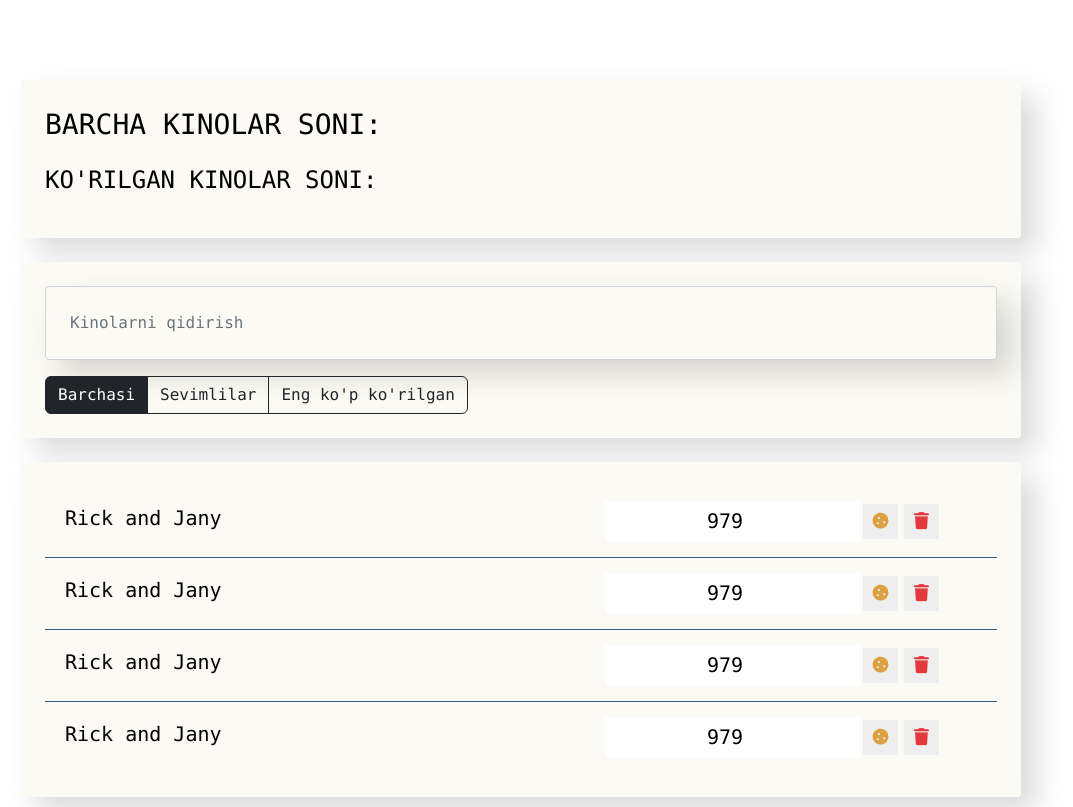
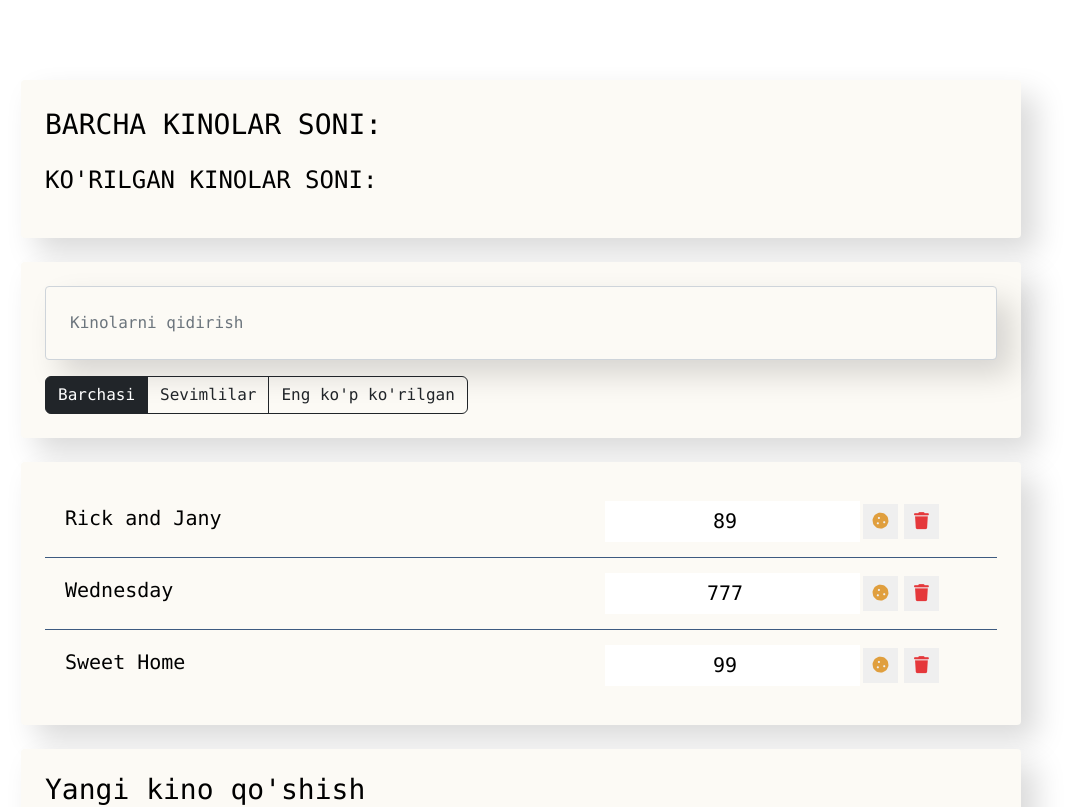
Before and after one commit to XushbaxtovNodirbek/react-demo, a React (Create React App) app: page / in a window 1280 px wide. Shown: the top 807 px of the page, without its empty margins (119-1192 px from the left). Built offline with nearby package versions, Linux system fonts and the light colour scheme.

Commit message:
Class components

```diff
--- a/src/components/app/App.js
+++ b/src/components/app/App.js
@@ -6,7 +6,13 @@ import SearchPanel from "../search-panel/Search-panel";
 import MovieList from "../movie-list/Movie-list";
 import MovieAddForm from "../movies-add-form/Movie-add-form";
 
-const App = () => (
+const App = () => {
+    const data =[
+        {id: 1, title: 'Rick and Jany', countViewes: 89,favorite: false},
+        {id: 2, title: 'Wednesday', countViewes: 777,favorite: true},
+        {id: 3, title: 'Sweet Home', countViewes: 99,favorite: false},
+    ]
+    return (
     <div className='App font-monospace'>
         <div className='content'>
             <AppInfo/>
@@ -14,10 +20,11 @@ const App = () => (
                 <SearchPanel/>
                 <AppFilter/>
             </div>
-            <MovieList/>
+            <MovieList data={data}/>
             <MovieAddForm/>
         </div>
     </div>
-);
+    );
+}
 
 export default App;
--- a/src/components/movie-list-item/Movie-list-item.css
+++ b/src/components/movie-list-item/Movie-list-item.css
@@ -46,10 +46,11 @@
     transform: translateX(0);
     opacity: 1;
 }
-.list-group-item.increase .list-group-item-label,
-.list-group-item.increase .list-group-item-input{
+.list-group-item.favorite .list-group-item-label,
+.list-group-item.favorite .list-group-item-input
+{
     color: #e09f3e;
 }
-.list-group-item.increase .btn-star{
+.list-group-item.favorite .btn-star{
     color: #aeaeae;
 }
--- a/src/components/movie-list-item/Movie-list-item.js
+++ b/src/components/movie-list-item/Movie-list-item.js
@@ -1,12 +1,36 @@
 import './Movie-list-item.css'
+import {Component} from 'react';
 
-const MovielistItem = () => {
+class MovielistItem extends Component {
+
+  constructor(props){
+    super(props);
+    this.state = {
+      favorite: false,
+      like: false
+    }
+  }
+  onCookie = () => {
+    this.setState(({favorite}) => ({
+      favorite: !favorite
+    }))
+  }
+  onLike = () => {
+    this.setState(({like}) => ({
+      like: !like
+    }))
+  }
+
+  render(){
+    const {movieTitle, countViewes } = this.props;
+    const {favorite,like} = this.state;
+
     return (
-    <li className='list-group-item d-flex justify-contenet-between'>
-        <span className='list-group-item-label'>Rick and Jany</span>
-        <input type='number' className='.list-group-item-input' defaultValue='979' />
+      <li className={`list-group-item d-flex justify-contenet-between ${favorite && 'favorite'} ${like && 'like'}`}>
+          <span onClick={this.onLike} className='list-group-item-label'>{movieTitle}</span>
+          <input type='number' className='.list-group-item-input' defaultValue={countViewes} />
           <div className='d-flex justify-contenet-center align-items-center'>
-            <button type='button' className='btn-cookie btn-sm'>
+              <button onClick={this.onCookie} type='button' className='btn-cookie btn-sm'>
                   <i className='fas fa-cookie'></i>
               </button>
               <button type='button' className='btn-trash btn-sm'>
@@ -17,5 +41,6 @@ const MovielistItem = () => {
       </li>
     )
   }
+}
 
 export default MovielistItem;
--- a/src/components/movie-list/Movie-list.js
+++ b/src/components/movie-list/Movie-list.js
@@ -1,14 +1,13 @@
 import './movie-list.css'
 import MovielistItem from '../movie-list-item/Movie-list-item'
 
-const MovieList = () => {
+const MovieList = ({data}) => {
   return (
-    <div className='movie-list'>
-      <MovielistItem/>
-      <MovielistItem/>
-      <MovielistItem/>
-      <MovielistItem/>
-    </div>
+    <ul className='movie-list'>
+      {data.map(item =>(
+        <MovielistItem key={item.id} movieTitle={item.title} countViewes={item.countViewes} favorite={item.favorite}/>
+      ))}
+    </ul>
   )
 }
 
```
Lines whose indentation alone changed are shown as unchanged.
